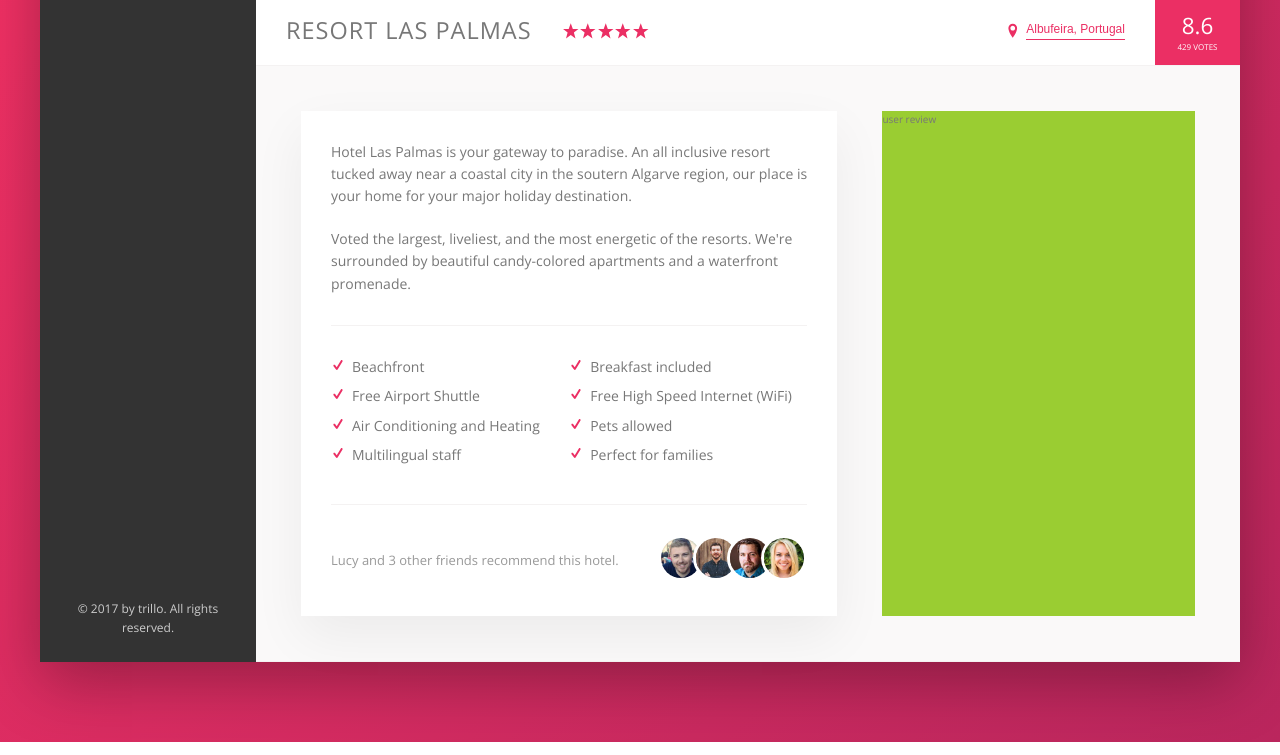
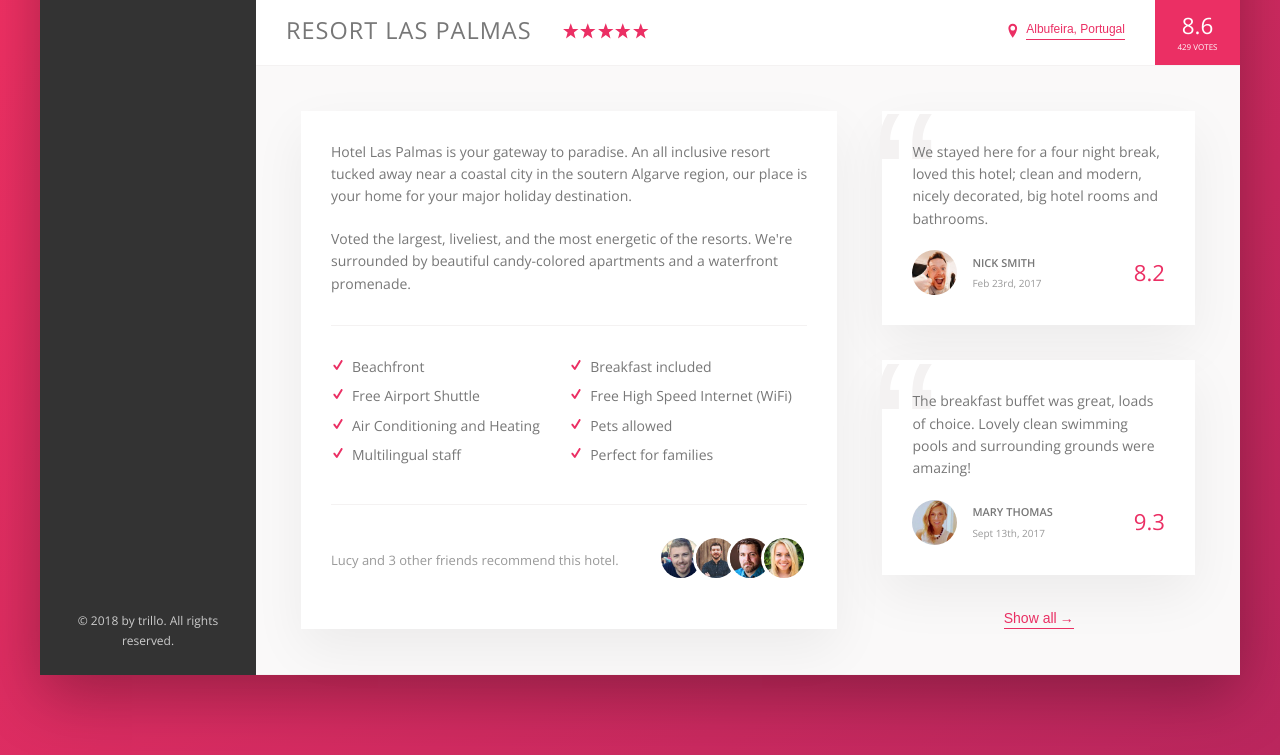
Before and after one commit to Zeztron/trillo, a website: page docs/index.html in a window 1280 px wide. Shown: the part 538-1293 px from the top of the page. Drawn offline with nearby package versions, Linux system fonts and the light colour scheme.

Commit message:
styled user reviews section

```diff
--- a/docs/index.html
+++ b/docs/index.html
@@ -82,7 +82,7 @@
             </ul>
 
             <div class="legal">
-              &copy; 2017 by trillo. All rights reserved.
+              &copy; 2018 by trillo. All rights reserved.
             </div>
           </nav>
 
@@ -163,9 +163,36 @@
                   </div>
                 </div>
               </div>
-              <div class="user-reviews">
-                user review
-              </div>
+              <figure class="user-reviews">
+                <figure class="review">
+                  <blockquote class="review__text">
+                    We stayed here for a four night break, loved this hotel; clean and modern, nicely decorated, big hotel rooms and bathrooms.
+                  </blockquote>
+                  <figcaption class="review__user">
+                    <img src="img/user-1.jpg" alt="User 1" class="review__photo">
+                    <div class="review__user-box">
+                      <p class="review__user-name">Nick Smith</p>
+                      <p class="review__user-date">Feb 23rd, 2017</p>
+                    </div>
+                    <div class="review__rating">8.2</div>
+                  </figcaption>
+                </figure>
+
+                <figure class="review">
+                  <blockquote class="review__text">
+                    The breakfast buffet was great, loads of choice. Lovely clean swimming pools and surrounding grounds were amazing!
+                  </blockquote>
+                  <figcaption class="review__user">
+                    <img src="img/user-2.jpg" alt="User 2" class="review__photo">
+                    <div class="review__user-box">
+                      <p class="review__user-name">Mary Thomas</p>
+                      <p class="review__user-date">Sept 13th, 2017</p>
+                    </div>
+                    <div class="review__rating">9.3</div>
+                  </figcaption>
+                </figure>
+                <button class="btn-inline">Show all<span>&rarr;</span></button>
+              </figure>
             </div>
           </main>
         </div>
--- a/docs/sass/_components.scss
+++ b/docs/sass/_components.scss
@@ -274,8 +274,17 @@
   cursor: pointer;
   transition: all .2s;
 
+  & span {
+    margin-left: 3px;
+    transition: margin-left .2s;
+  }
+
   &:hover {
     color: var(--color-grey-dark-1);
+
+    span {
+      margin-left: 8px;
+    }
   }
 
   &:focus {
@@ -368,3 +377,65 @@
     }
   }
 }
+
+/////////////////////// R E V I E W S ////////////////////////
+.review {
+  background-color: #fff;
+  box-shadow: var(--shadow-light);
+  padding: 3rem;
+  margin-bottom: 3.5rem;
+  position: relative;
+
+  &__text {
+    margin-bottom: 2rem;
+    z-index: 10;
+    position: relative;
+    overflow: hidden;
+  }
+
+  &__user {
+    display: flex;
+    align-items: center;
+  }
+
+  &__photo {
+    height: 4.5rem;
+    width: 4.5rem;
+    border-radius: 50%;
+    margin-right: 1.5rem;
+  }
+
+  &__user-box {
+    margin-right: auto;
+  }
+
+  &__user-name {
+    font-size: 1.1rem;
+    font-weight: 600;
+    text-transform: uppercase;
+    margin-bottom: .4rem;
+  }
+
+  &__user-date {
+    font-size: 1rem;
+    color: var(--color-grey-dark-3);
+  }
+
+  &__rating {
+    color: var(--color-primary);
+    font-size: 2.22rem;
+    font-weight: 300;
+  }
+
+  &::before {
+    content: "\201C";
+    position: absolute;
+    top: -2.75rem;
+    left: -1rem;
+    line-height: 1;
+    font-size: 20rem;
+    color: var(--color-grey-light-2);
+    font-family: sans-serif;
+    z-index: 1;
+  }
+}
--- a/docs/sass/_layout.scss
+++ b/docs/sass/_layout.scss
@@ -35,6 +35,7 @@
 }
 
 .detail {
+  font-size: 1.4rem;
   display: flex;
   padding: 4.5rem;
   background-color: var(--color-grey-light-1);
@@ -42,7 +43,6 @@
 }
 
 .description {
-  font-size: 1.4rem;
   background-color: #fff;
   box-shadow: var(--shadow-light);
   padding: 3rem;
@@ -51,6 +51,9 @@
 }
 
 .user-reviews {
-  background-color: yellowgreen;
   flex: 1;
+
+  display: flex;
+  flex-direction: column;
+  align-items: center;
 }
```
Also changed, not shown: docs/css/style.css.
